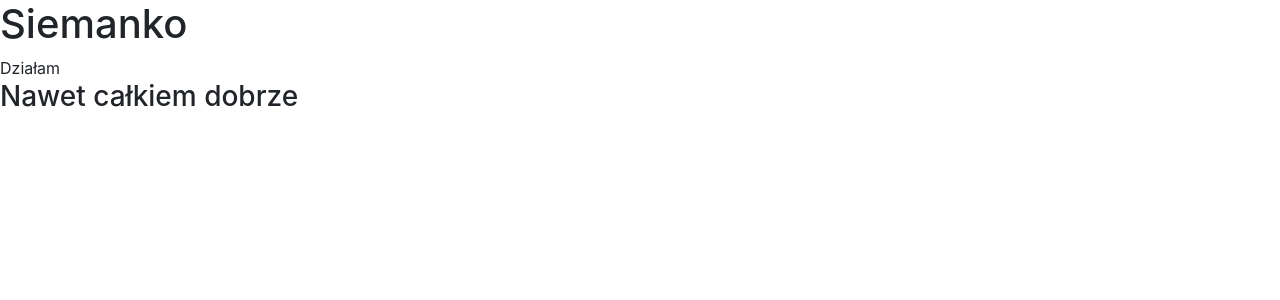
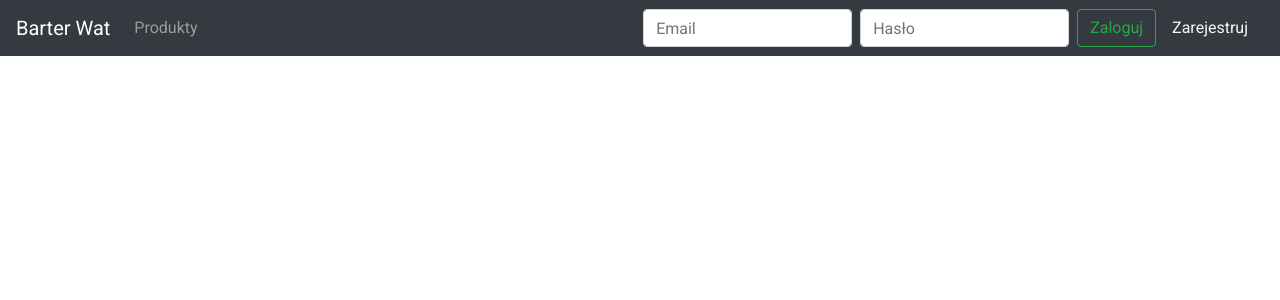
Before and after one commit to Krzywyyy/BarterWebClient, an Angular app: page / in a window 1280 px wide. Shown: the top 300 px of the page. Built offline with nearby package versions, Linux system fonts and the light colour scheme.

Commit message:
navbar with login

```diff
--- a/angular.json
+++ b/angular.json
@@ -24,6 +24,7 @@
               "src/assets"
             ],
             "styles": [
+              "src/custom-theme.scss",
               "src/styles.css"
             ],
             "scripts": []
@@ -120,6 +121,7 @@
           }
         }
       }
-    }},
+    }
+  },
   "defaultProject": "BarterWebClient"
 }
--- a/package.json
+++ b/package.json
@@ -12,10 +12,12 @@
   "private": true,
   "dependencies": {
     "@angular/animations": "~8.2.0",
+    "@angular/cdk": "~8.2.3",
     "@angular/common": "~8.2.0",
     "@angular/compiler": "~8.2.0",
     "@angular/core": "~8.2.0",
     "@angular/forms": "~8.2.0",
+    "@angular/material": "^8.2.3",
     "@angular/platform-browser": "~8.2.0",
     "@angular/platform-browser-dynamic": "~8.2.0",
     "@angular/router": "~8.2.0",
--- a/src/app/app.component.html
+++ b/src/app/app.component.html
@@ -1,7 +1,2 @@
-<h1> Siemanko</h1>
-
-Działam
-
-<h3> Nawet całkiem dobrze</h3>
-
+<app-nav-bar></app-nav-bar>
 <router-outlet></router-outlet>
--- /dev/null
+++ b/src/app/nav-bar/nav-bar.component.html
@@ -0,0 +1,19 @@
+<nav class="navbar navbar-expand-md navbar-dark fixed-top bg-dark">
+  <a class="navbar-brand" href="#">Barter Wat</a>
+
+  <div class="collapse navbar-collapse" *ngIf="!authorized()">
+    <ul class="navbar-nav mr-auto">
+      <li class="nav-item">
+        <a class="nav-link">Produkty</a>
+      </li>
+    </ul>
+    <form class="form-inline my-2 my-lg-0" (ngSubmit)="onSubmit()">
+      <input class="form-control mr-sm-2" type="email" name="userEmail" placeholder="Email" required
+        [(ngModel)]="user.email">
+      <input class="form-control mr-sm-2" type="password" name="userPassword" placeholder="Hasło" required
+        [(ngModel)]="user.password">
+      <button class="btn btn-outline-success my-2 my-sm-0" type="submit">Zaloguj</button>
+      <a class="nav-link text-light">Zarejestruj</a>
+    </form>
+  </div>
+</nav>
--- /dev/null
+++ b/src/app/nav-bar/nav-bar.component.ts
@@ -0,0 +1,30 @@
+import { Component, OnInit } from '@angular/core';
+import { User } from '../model/domain/user';
+import { UserService } from '../services/user-service/user.service';
+import { Router } from '@angular/router';
+
+@Component({
+  selector: 'app-nav-bar',
+  templateUrl: './nav-bar.component.html',
+  styleUrls: ['./nav-bar.component.css']
+})
+export class NavBarComponent implements OnInit {
+
+  user:User = new User();
+
+  constructor(
+    private httpClient: UserService,
+    private router: Router
+    ) { }
+
+  ngOnInit() {
+  }
+
+  onSubmit(){
+    this.httpClient.login(this.user);
+  }
+
+  authorized(): boolean{
+    return sessionStorage.getItem('token') != null;
+  }
+}
--- a/src/app/services/user-service/user.service.ts
+++ b/src/app/services/user-service/user.service.ts
@@ -7,12 +7,15 @@ import { NetworkProperties } from '../network-properties';
 @Injectable({
   providedIn: 'root'
 })
-export class AuthService {
+export class UserService {
 
   constructor(private httpClient: HttpClient) { }
 
   login(user: User) {
-    return this.httpClient.post(NetworkProperties.URL + 'users/login', user);
+    return this.httpClient.post(NetworkProperties.URL + 'users/login', user, { observe: 'response' })
+      .subscribe(response => {
+        sessionStorage.setItem('token', response.headers.get('Authorization'));
+      })
   }
 
   register(user: User) {
--- /dev/null
+++ b/src/custom-theme.scss
@@ -0,0 +1,27 @@
+
+// Custom Theming for Angular Material
+// For more information: https://material.angular.io/guide/theming
+@import '~@angular/material/theming';
+// Plus imports for other components in your app.
+
+// Include the common styles for Angular Material. We include this here so that you only
+// have to load a single css file for Angular Material in your app.
+// Be sure that you only ever include this mixin once!
+@include mat-core();
+
+// Define the palettes for your theme using the Material Design palettes available in palette.scss
+// (imported above). For each palette, you can optionally specify a default, lighter, and darker
+// hue. Available color palettes: https://material.io/design/color/
+$BarterWebClient-primary: mat-palette($mat-indigo);
+$BarterWebClient-accent: mat-palette($mat-pink, A200, A100, A400);
+
+// The warn palette is optional (defaults to red).
+$BarterWebClient-warn: mat-palette($mat-red);
+
+// Create the theme object (a Sass map containing all of the palettes).
+$BarterWebClient-theme: mat-light-theme($BarterWebClient-primary, $BarterWebClient-accent, $BarterWebClient-warn);
+
+// Include theme styles for core and each component used in your app.
+// Alternatively, you can import and @include the theme mixins for each component
+// that you are using.
+@include angular-material-theme($BarterWebClient-theme);
--- a/src/index.html
+++ b/src/index.html
@@ -7,6 +7,8 @@
 
   <meta name="viewport" content="width=device-width, initial-scale=1">
   <link rel="icon" href="favicon.ico">
+  <link href="https://fonts.googleapis.com/css?family=Roboto:300,400,500&display=swap" rel="stylesheet">
+  <link href="https://fonts.googleapis.com/icon?family=Material+Icons" rel="stylesheet">
 </head>
 <body>
   <app-root></app-root>
--- a/src/styles.css
+++ b/src/styles.css
@@ -1,3 +1,5 @@
 /* You can add global styles to this file, and also import other style files */
 @import '../node_modules/bootstrap/dist/css/bootstrap.min.css';
 @import '../node_modules/font-awesome/css/font-awesome.min.css';
+html, body { height: 100%; }
+body { margin: 0; font-family: Roboto, "Helvetica Neue", sans-serif; }
```
Also changed, not shown: src/app/app.module.ts (+8 -3 lines), src/app/nav-bar/nav-bar.component.css (added), src/assets/barter_image.png (added), 1 other file (tests, documents, lock files or other folders).
